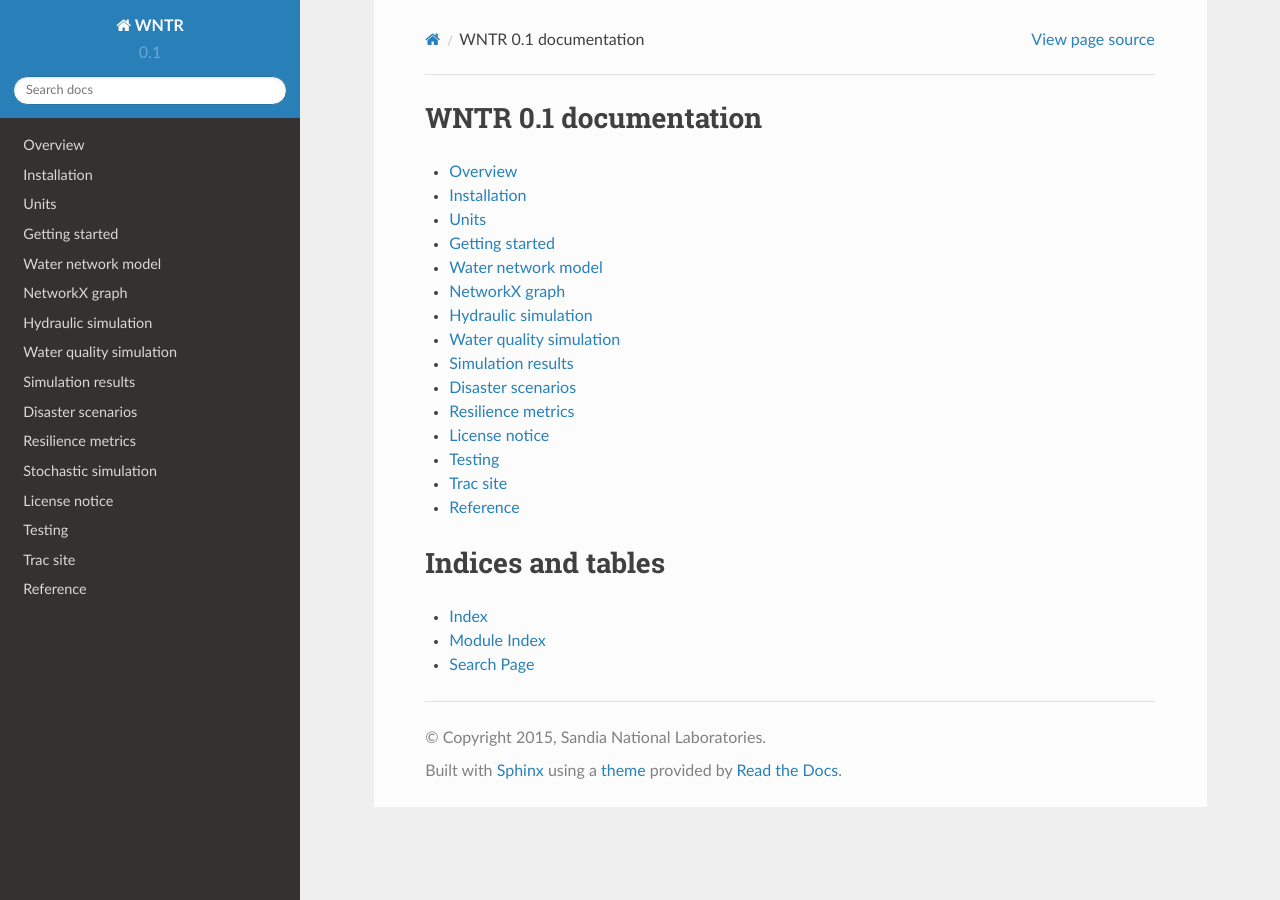
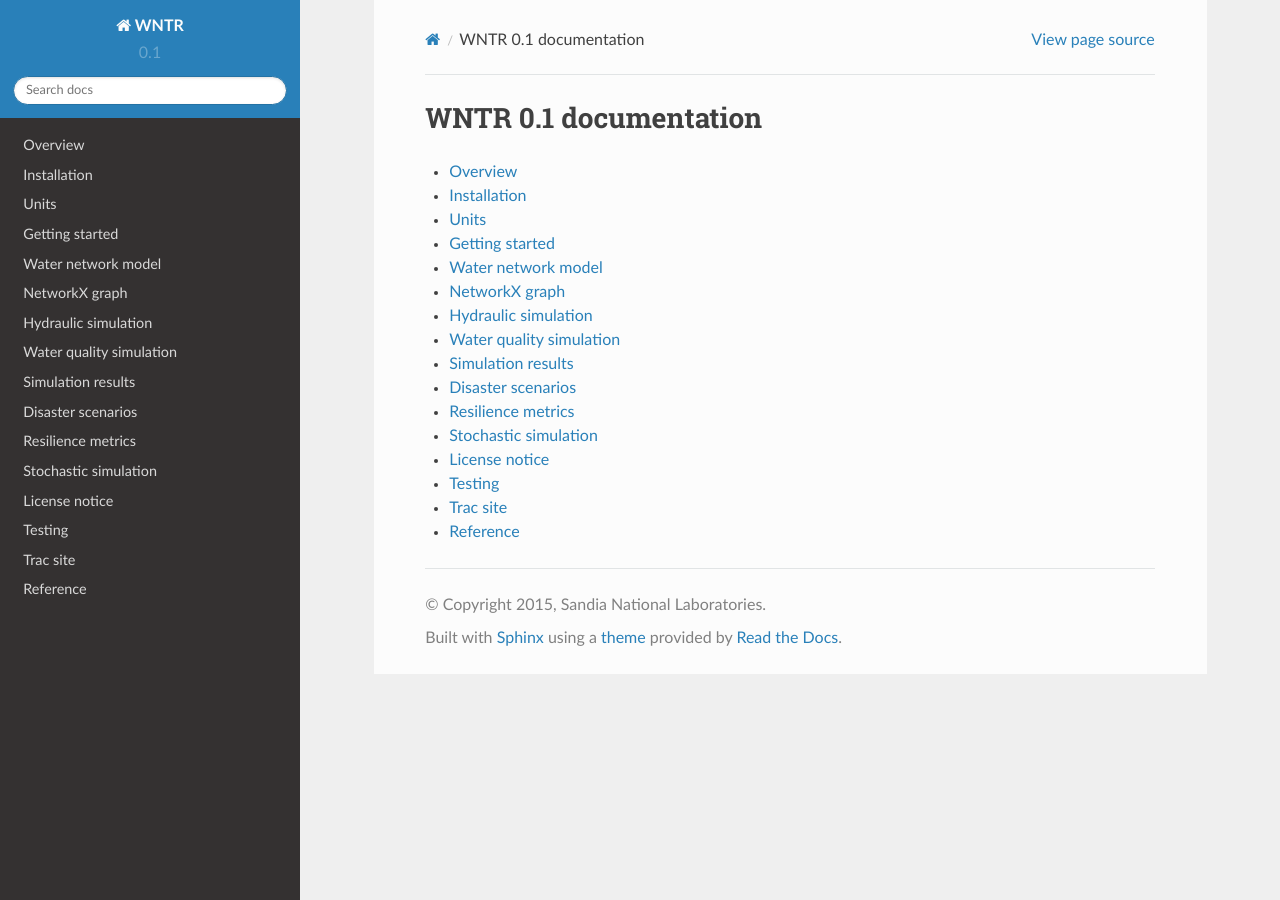
Before and after one commit to USEPA/WNTR, a Sphinx documentation site: the page built from documentation/index_latex.rst, in a window 1280 px wide. Built offline with Sphinx 7.4.7 and the Read the Docs theme 2.0.0, drawn with Linux system fonts in a browser that asks for light colours; formulas are drawn with MathJax 3; pages that are not in the unit, such as notebooks, are missing from menus.

Commit message:
changes to the UM to get the latex pdf built

```diff
--- a/documentation/conf.py
+++ b/documentation/conf.py
@@ -250,7 +250,7 @@
 # (source start file, target name, title,
 #  author, documentclass [howto, manual, or own class]).
 latex_documents = [
-  (master_doc, 'wntr.tex', u'WNTR Documentation',
+  ('index_latex', 'wntr.tex', u'WNTR Documentation',
    u'', 'manual'),
 ]
 
--- a/documentation/disaster_models.rst
+++ b/documentation/disaster_models.rst
@@ -11,7 +11,7 @@
 -------------
 Power outages can be small and brief but can also span over several days and
 effect whole regions as seen in the 2003 Northeast Blackout. While the Northeast
-Blackout was an extreme case, a 2012 LBNL study [Eto2012]_ showed the frequency
+Blackout was an extreme case, a 2012 LBNL study (Eto2012) showed the frequency
 and duration of power outages are increasing by a rate of two percent annually.
 In water distribution networks, a power outage can cause pump stations to shut
 down and result in reduced water pressure. This can lead to shortages in some
--- a/documentation/index_latex.rst
+++ b/documentation/index_latex.rst
@@ -15,14 +15,8 @@
    resultsobject
    disaster_models
    resilience
+   stochastic
    license
    testing
    tracsite
    reference
-
-Indices and tables
-==================
-
-* :ref:`genindex`
-* :ref:`modindex`
-* :ref:`search`
--- a/documentation/resilience.rst
+++ b/documentation/resilience.rst
@@ -154,10 +154,9 @@
 					Entropy can be computed using the :doc:`entropy</apidoc/wntr.metrics.entropy>` method.
 
 Fraction of delivered volume		:doc:`fdv</apidoc/wntr.metrics.fraction_delivered>` method
-					When using demand-driven hydraulic simulations, the :doc:`adjust_demand</apidoc/wntr.metrics.adjust_demand>` method should be used before computing this metric.
 
 Fraction of delivered demand		:doc:`fdd</apidoc/wntr.metrics.fraction_delivered>` method
-					When using demand-driven hydraulic simulations, the :doc:`adjust_demand</apidoc/wntr.metrics.adjust_demand>` method should be used before computing this metric.
+
 =====================================  ================================================================================================================================================
 
 
```
